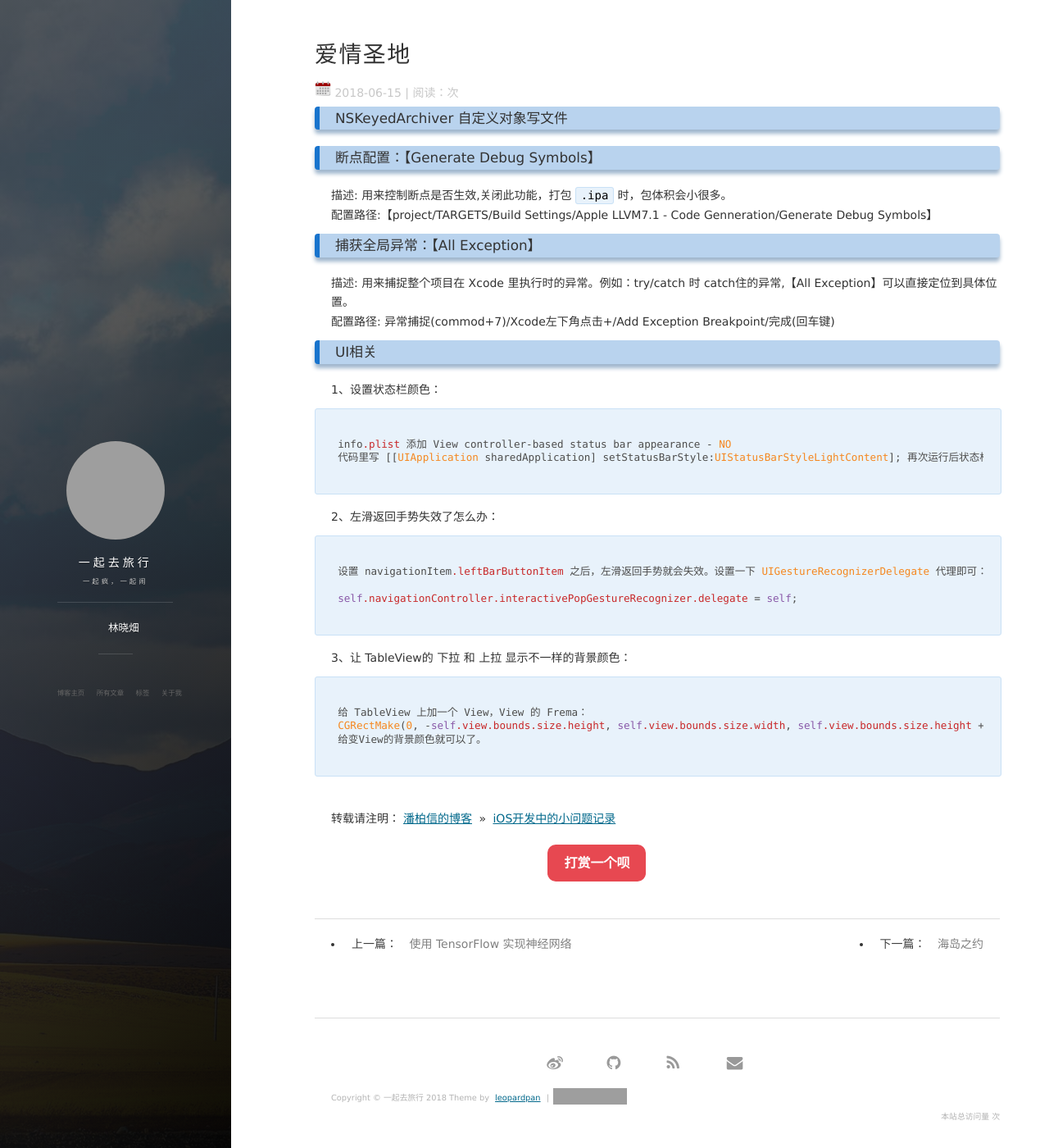
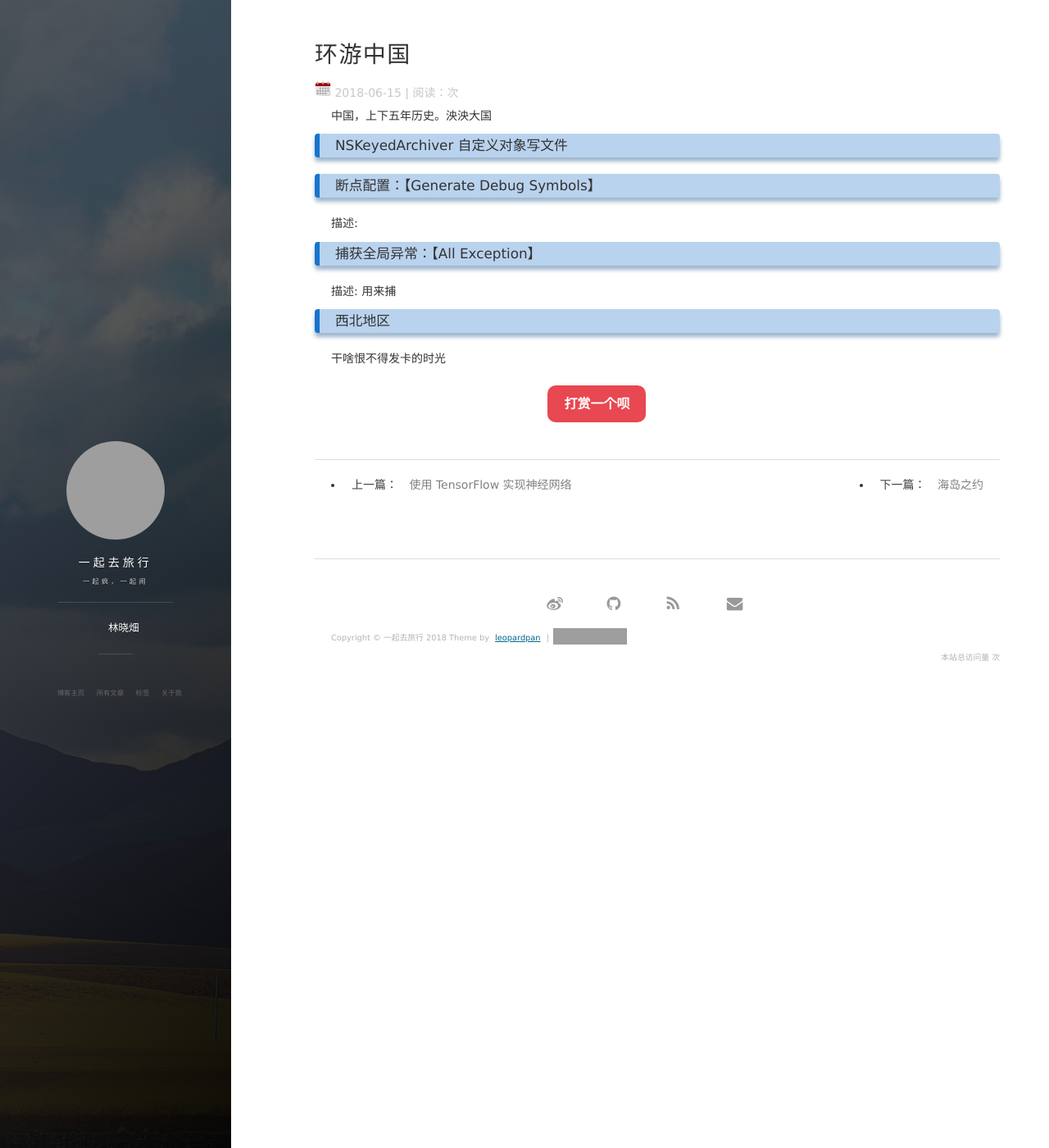
Before and after one commit to lxtxx/lxtxx.github.io, a Jekyll site: the page built from _posts/2016-12-02-iOS_Dev_Note.md, in a window 1280 px wide and 1400 px high. Shown: the whole window at 82% size. Built offline with Jekyll 4.4.1, drawn with Linux system fonts in a browser that asks for light colours; nearby versions of some CDN libraries; comment, search, counter and statistics services are not loaded; grey boxes are pictures that could not be loaded.

Commit message:
Update 2016-12-02-iOS_Dev_Note.md

````diff
--- a/_posts/2016-12-02-iOS_Dev_Note.md
+++ b/_posts/2016-12-02-iOS_Dev_Note.md
@@ -1,57 +1,22 @@
 ---
 layout: post
-title: 爱情圣地
+title: 环游中国
 date: 20180615
 tag: 十一
 ---
-
-### NSKeyedArchiver 自定义对象写文件
+中国，上下五年历史。泱泱大国
+###  NSKeyedArchiver 自定义对象写文件
 
 
 
 ### 断点配置：【Generate Debug Symbols】
 
-描述: 用来控制断点是否生效,关闭此功能，打包 `.ipa` 时，包体积会小很多。
-配置路径:【project/TARGETS/Build Settings/Apple LLVM7.1 - Code Genneration/Generate Debug Symbols】
-
+描述:
 
 ### 捕获全局异常：【All Exception】
 
-描述: 用来捕捉整个项目在 Xcode 里执行时的异常。例如：try/catch 时 catch住的异常,【All Exception】可以直接定位到具体位置。
-配置路径: 异常捕捉(commod+7)/Xcode左下角点击+/Add Exception Breakpoint/完成(回车键)
+描述: 用来捕
 
 
-### UI相关
-
-1、设置状态栏颜色：
-
-```
-
-info.plist 添加 View controller-based status bar appearance - NO
-代码里写 [[UIApplication sharedApplication] setStatusBarStyle:UIStatusBarStyleLightContent]; 再次运行后状态栏就会变成白色。
-
-```
-
-2、左滑返回手势失效了怎么办：
-
-```
-
-设置 navigationItem.leftBarButtonItem 之后，左滑返回手势就会失效。设置一下 UIGestureRecognizerDelegate 代理即可：
-
-self.navigationController.interactivePopGestureRecognizer.delegate = self;
-
-```
-
-3、让 TableView的 下拉 和 上拉 显示不一样的背景颜色：
-
-```
-
-给 TableView 上加一个 View，View 的 Frema：
-CGRectMake(0, -self.view.bounds.size.height, self.view.bounds.size.width, self.view.bounds.size.height + 2)，
-给变View的背景颜色就可以了。
-
-```
-
-
-<br>
-转载请注明：[潘柏信的博客](http://baixin) » [iOS开发中的小问题记录](http://baixin.io/2016/12/iOS_Dev_Note/)
+### 西北地区
+干啥恨不得发卡的时光
````
